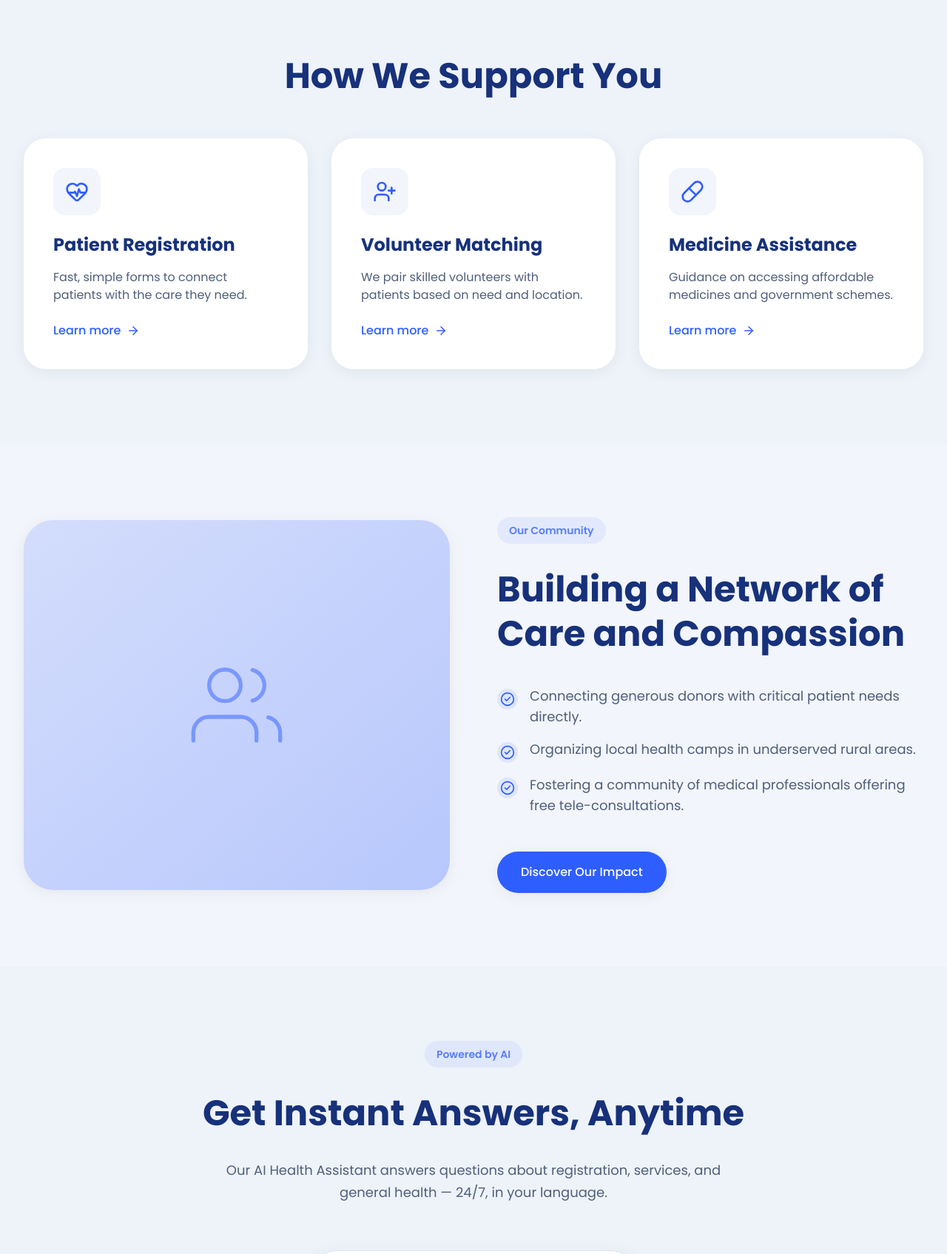
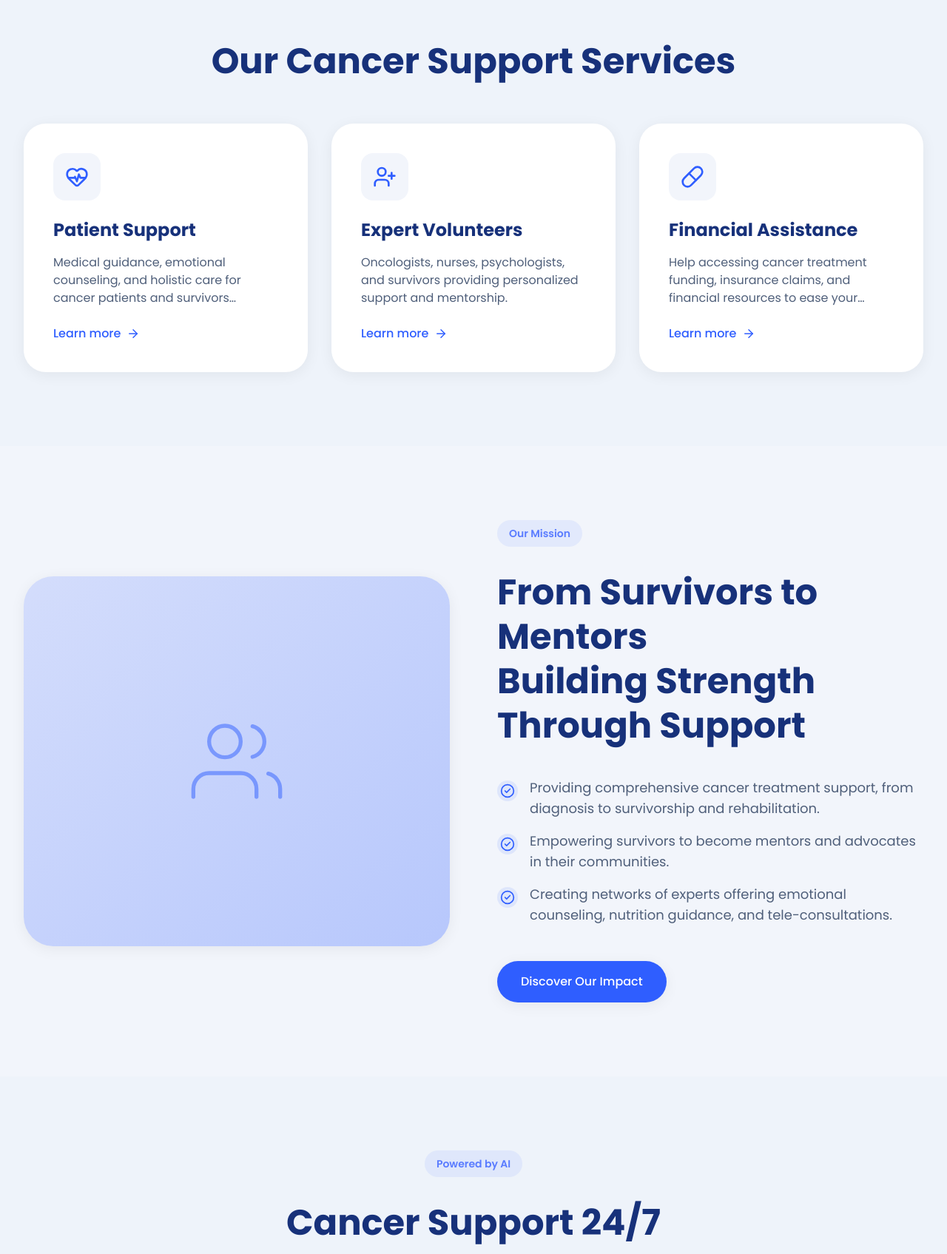
Before and after one commit to bhagyoday-j/Jarurat-Care-Assignment, a React (Vite) app in the folder frontend/: page / in a window 1280 px wide. Shown: the part 1047-2742 px from the top of the page at 74% size. Built offline with nearby package versions, Linux system fonts and the light colour scheme.

Commit message:
feat: transform website to cancer patient support theme

```diff
--- a/frontend/src/pages/Home.jsx
+++ b/frontend/src/pages/Home.jsx
@@ -12,13 +12,13 @@ const Home = () => {
         <div className="max-w-[1280px] mx-auto px-8 grid grid-cols-1 lg:grid-cols-2 gap-12 items-center">
           <div className="space-y-8">
             <div className="inline-block px-4 py-2 bg-accent/10 text-accent rounded-full text-sm font-semibold mb-2">
-              Trusted Healthcare NGO
+              Cancer Support & Empowerment
             </div>
             <h1 className="text-5xl md:text-[72px] font-bold text-primary leading-[1.1]">
-              Healthcare Support,<br />Within Everyone's Reach
+              Empowering Cancer<br />Survivors to Thrive
             </h1>
             <p className="text-textMuted text-lg leading-relaxed max-w-lg">
-              Connecting patients, volunteers, and caregivers across India — because no one should face illness alone.
+              Supporting the physical and emotional needs of cancer patients transforms them into sources of strength. Together, we build hope, healing, and a community that never gives up.
             </p>
             <div className="flex flex-col sm:flex-row gap-4 pt-4">
               <Link to="/register" className="bg-secondary text-white px-8 py-4 rounded-full shadow-soft hover:scale-[1.03] transition-transform duration-300 font-medium text-center">
@@ -44,7 +44,7 @@ const Home = () => {
       <SectionWrapper className="bg-bgSection py-[100px]">
         <div className="max-w-[1280px] mx-auto px-8">
           <div className="text-center mb-16">
-            <h2 className="text-4xl md:text-[48px] font-bold text-primary">How We Support You</h2>
+            <h2 className="text-4xl md:text-[48px] font-bold text-primary">Our Cancer Support Services</h2>
           </div>
           <div className="grid grid-cols-1 md:grid-cols-3 gap-8">
             {/* Card 1 */}
@@ -52,8 +52,8 @@ const Home = () => {
               <div className="bg-bgLight w-16 h-16 rounded-2xl flex items-center justify-center mb-6 text-secondary group-hover:scale-110 transition-transform">
                 <HeartPulse size={32} />
               </div>
-              <h3 className="text-2xl font-bold text-primary mb-4">Patient Registration</h3>
-              <p className="text-textMuted mb-6 line-clamp-3">Fast, simple forms to connect patients with the care they need.</p>
+              <h3 className="text-2xl font-bold text-primary mb-4">Patient Support</h3>
+              <p className="text-textMuted mb-6 line-clamp-3">Medical guidance, emotional counseling, and holistic care for cancer patients and survivors throughout their journey.</p>
               <Link to="/register" className="text-secondary font-medium flex items-center gap-2 group-hover:gap-3 transition-all">
                 Learn more <ArrowRight size={18} />
               </Link>
@@ -63,8 +63,8 @@ const Home = () => {
               <div className="bg-bgLight w-16 h-16 rounded-2xl flex items-center justify-center mb-6 text-secondary group-hover:scale-110 transition-transform">
                 <UserPlus size={32} />
               </div>
-              <h3 className="text-2xl font-bold text-primary mb-4">Volunteer Matching</h3>
-              <p className="text-textMuted mb-6 line-clamp-3">We pair skilled volunteers with patients based on need and location.</p>
+              <h3 className="text-2xl font-bold text-primary mb-4">Expert Volunteers</h3>
+              <p className="text-textMuted mb-6 line-clamp-3">Oncologists, nurses, psychologists, and survivors providing personalized support and mentorship.</p>
               <Link to="/register" className="text-secondary font-medium flex items-center gap-2 group-hover:gap-3 transition-all">
                 Learn more <ArrowRight size={18} />
               </Link>
@@ -74,8 +74,8 @@ const Home = () => {
               <div className="bg-bgLight w-16 h-16 rounded-2xl flex items-center justify-center mb-6 text-secondary group-hover:scale-110 transition-transform">
                 <Pill size={32} />
               </div>
-              <h3 className="text-2xl font-bold text-primary mb-4">Medicine Assistance</h3>
-              <p className="text-textMuted mb-6 line-clamp-3">Guidance on accessing affordable medicines and government schemes.</p>
+              <h3 className="text-2xl font-bold text-primary mb-4">Financial Assistance</h3>
+              <p className="text-textMuted mb-6 line-clamp-3">Help accessing cancer treatment funding, insurance claims, and financial resources to ease your burden.</p>
               <Link to="/services" className="text-secondary font-medium flex items-center gap-2 group-hover:gap-3 transition-all">
                 Learn more <ArrowRight size={18} />
               </Link>
@@ -97,23 +97,23 @@ const Home = () => {
           </div>
           <div className="space-y-8">
             <div className="inline-block px-4 py-2 bg-accent/10 text-accent rounded-full text-sm font-semibold">
-              Our Community
+              Our Mission
             </div>
             <h2 className="text-4xl md:text-[48px] font-bold text-primary leading-tight">
-              Building a Network of Care and Compassion
+              From Survivors to Mentors<br />Building Strength Through Support
             </h2>
             <ul className="space-y-4 pt-2">
               <li className="flex items-start gap-4">
                 <div className="mt-1 bg-secondary/10 p-1 rounded-full"><CheckCircle2 className="text-secondary" size={20} /></div>
-                <p className="text-textMuted text-lg">Connecting generous donors with critical patient needs directly.</p>
+                <p className="text-textMuted text-lg">Providing comprehensive cancer treatment support, from diagnosis to survivorship and rehabilitation.</p>
               </li>
               <li className="flex items-start gap-4">
                 <div className="mt-1 bg-secondary/10 p-1 rounded-full"><CheckCircle2 className="text-secondary" size={20} /></div>
-                <p className="text-textMuted text-lg">Organizing local health camps in underserved rural areas.</p>
+                <p className="text-textMuted text-lg">Empowering survivors to become mentors and advocates in their communities.</p>
               </li>
               <li className="flex items-start gap-4">
                 <div className="mt-1 bg-secondary/10 p-1 rounded-full"><CheckCircle2 className="text-secondary" size={20} /></div>
-                <p className="text-textMuted text-lg">Fostering a community of medical professionals offering free tele-consultations.</p>
+                <p className="text-textMuted text-lg">Creating networks of experts offering emotional counseling, nutrition guidance, and tele-consultations.</p>
               </li>
             </ul>
             <div className="pt-4">
@@ -132,22 +132,22 @@ const Home = () => {
             Powered by AI
           </div>
           <h2 className="text-4xl md:text-[48px] font-bold text-primary leading-tight">
-            Get Instant Answers, Anytime
+            Cancer Support 24/7
           </h2>
           <p className="text-textMuted text-lg leading-relaxed pb-8">
-            Our AI Health Assistant answers questions about registration, services, and general health — 24/7, in your language.
+            Our AI Assistant provides instant answers about cancer support services, treatment options, and mental health resources — available round the clock in your language.
           </p>
 
           <div className="max-w-md mx-auto bg-white rounded-[40px] shadow-medium p-6 text-left relative z-10 mb-8 border border-border">
             <div className="flex gap-3 mb-6 items-end justify-end">
               <div className="bg-secondary text-white px-4 py-3 rounded-[20px] rounded-br-sm text-sm shadow-soft">
-                How can I volunteer as a nurse?
+                How can I cope with side effects during chemotherapy?
               </div>
             </div>
             <div className="flex gap-3 items-end justify-start">
               <div className="w-8 h-8 rounded-full bg-primary flex items-center justify-center flex-shrink-0 text-white text-xs">🤖</div>
               <div className="bg-bgSection text-textPrimary px-4 py-3 rounded-[20px] rounded-bl-sm text-sm shadow-soft">
-                Thank you for your interest! You can register as a nurse by going to our "Get Involved" page and filling out the volunteer form. We'll match you with local patients in need of your skills.
+                Managing side effects is important for your wellbeing. We offer nutrition guidance, mental health counseling, and peer support. Connect with our experts through our support platform or reach out to us for personalized guidance.
               </div>
             </div>
           </div>
@@ -164,25 +164,25 @@ const Home = () => {
           <div className="grid grid-cols-2 md:grid-cols-4 gap-8 md:gap-12 text-center">
             <div className="space-y-2">
               <div className="text-5xl md:text-6xl font-bold text-white flex justify-center items-center gap-2">
-                <Activity className="text-accent hidden sm:block" size={40} /> 2,400+
+                <Activity className="text-accent hidden sm:block" size={40} /> 5,200+
               </div>
-              <p className="text-accent font-medium text-lg">Patients Supported</p>
+              <p className="text-accent font-medium text-lg">Cancer Patients Supported</p>
             </div>
             <div className="space-y-2">
               <div className="text-5xl md:text-6xl font-bold text-white flex justify-center items-center gap-2">
-                <Users className="text-accent hidden sm:block" size={40} /> 380
+                <Users className="text-accent hidden sm:block" size={40} /> 520
               </div>
-              <p className="text-accent font-medium text-lg">Active Volunteers</p>
+              <p className="text-accent font-medium text-lg">Expert Volunteers</p>
             </div>
             <div className="space-y-2">
               <div className="text-5xl md:text-6xl font-bold text-white flex justify-center items-center gap-2">
-                <Building className="text-accent hidden sm:block" size={40} /> 12
+                <Building className="text-accent hidden sm:block" size={40} /> 28
               </div>
-              <p className="text-accent font-medium text-lg">Partner Clinics</p>
+              <p className="text-accent font-medium text-lg">Partner Oncology Centers</p>
             </div>
             <div className="space-y-2">
               <div className="text-5xl md:text-6xl font-bold text-white flex justify-center items-center gap-2">
-                <Map className="text-accent hidden sm:block" size={40} /> 6
+                <Map className="text-accent hidden sm:block" size={40} /> 12
               </div>
               <p className="text-accent font-medium text-lg">States Covered</p>
             </div>
@@ -195,8 +195,8 @@ const Home = () => {
         <div className="max-w-[1280px] mx-auto px-8">
           <div className="flex flex-col md:flex-row justify-between items-start md:items-end gap-6 mb-16">
             <div className="space-y-2">
-              <div className="inline-block px-4 py-2 bg-accent/10 text-accent rounded-full text-sm font-semibold mb-4">News & Insights</div>
-              <h2 className="text-4xl md:text-[48px] font-bold text-primary leading-tight">Latest from our network</h2>
+              <div className="inline-block px-4 py-2 bg-accent/10 text-accent rounded-full text-sm font-semibold mb-4">Stories & Updates</div>
+              <h2 className="text-4xl md:text-[48px] font-bold text-primary leading-tight">Cancer Warriors & Hope Stories</h2>
             </div>
             <Link to="/blogs" className="text-secondary font-medium items-center gap-2 hover:gap-3 transition-all inline-flex whitespace-nowrap">
               View all posts <ArrowRight size={18} />
@@ -228,8 +228,8 @@ const Home = () => {
                 <div className="h-[200px] w-full bg-gradient-to-tr from-accent/30 to-bgLight relative"></div>
                 <div className="p-6 flex-1 flex flex-col justify-between">
                   <div>
-                    <span className="bg-accent/10 text-accent text-xs font-bold rounded-full px-3 py-1 uppercase tracking-wider mb-3 inline-block">Stories</span>
-                    <h3 className="text-lg font-bold text-primary mb-3 group-hover:text-secondary transition-colors leading-tight">Volunteer Spotlight: Dr. Meera Shah</h3>
+                    <span className="bg-accent/10 text-accent text-xs font-bold rounded-full px-3 py-1 uppercase tracking-wider mb-3 inline-block">Expert Focus</span>
+                    <h3 className="text-lg font-bold text-primary mb-3 group-hover:text-secondary transition-colors leading-tight">Dr. Meera Shah: Oncologist & Advocate</h3>
                   </div>
                   <div className="pt-4 border-t border-border">
                     <span className="text-sm text-textMuted font-medium">May 05, 2026</span>
@@ -240,8 +240,8 @@ const Home = () => {
                 <div className="h-[200px] w-full bg-gradient-to-bl from-primary/20 to-secondary/20 relative"></div>
                 <div className="p-6 flex-1 flex flex-col justify-between">
                   <div>
-                    <span className="bg-accent/10 text-accent text-xs font-bold rounded-full px-3 py-1 uppercase tracking-wider mb-3 inline-block">Guide</span>
-                    <h3 className="text-lg font-bold text-primary mb-3 group-hover:text-secondary transition-colors leading-tight">Accessing Free Medicines Under PM-JAY</h3>
+                    <span className="bg-accent/10 text-accent text-xs font-bold rounded-full px-3 py-1 uppercase tracking-wider mb-3 inline-block">Resources</span>
+                    <h3 className="text-lg font-bold text-primary mb-3 group-hover:text-secondary transition-colors leading-tight">Financial Aid & Cancer Treatment Schemes</h3>
                   </div>
                   <div className="pt-4 border-t border-border">
                     <span className="text-sm text-textMuted font-medium">April 28, 2026</span>
--- a/frontend/src/pages/Register.jsx
+++ b/frontend/src/pages/Register.jsx
@@ -62,10 +62,10 @@ const Register = () => {
     <div className="bg-bgSection min-h-screen py-20">
       <SectionWrapper className="max-w-[1100px] mx-auto px-8">
         <div className="space-y-4 mb-16 text-center">
-          <div className="inline-block px-4 py-2 bg-accent/10 text-accent rounded-full text-sm font-semibold mx-auto">Get Involved</div>
-          <h1 className="text-4xl md:text-5xl font-bold text-primary leading-tight mb-4">Get Involved or Request Support</h1>
+          <div className="inline-block px-4 py-2 bg-accent/10 text-accent rounded-full text-sm font-semibold mx-auto">Join Us</div>
+          <h1 className="text-4xl md:text-5xl font-bold text-primary leading-tight mb-4">Seek Support or Become a Mentor</h1>
           <p className="text-textMuted text-lg max-w-2xl mx-auto leading-relaxed">
-            Whether you need assistance or want to offer your skills to help others, you are in the right place.
+            Whether you're facing a cancer diagnosis or want to support survivors, there's a place for you in our caring community.
           </p>
         </div>
 
@@ -76,26 +76,27 @@ const Register = () => {
               className={`flex-1 py-6 text-lg font-medium transition-colors ${activeTab === 'patient' ? 'text-secondary border-b-2 border-secondary bg-bgSection/50' : 'text-textMuted hover:bg-bgSection/30 hover:text-textPrimary'}`}
               onClick={() => { setActiveTab('patient'); setIsSubmitted(false); }}
             >
-              Patient Support
+              I Need Support
             </button>
             <button
               className={`flex-1 py-6 text-lg font-medium transition-colors ${activeTab === 'volunteer' ? 'text-secondary border-b-2 border-secondary bg-bgSection/50' : 'text-textMuted hover:bg-bgSection/30 hover:text-textPrimary'}`}
               onClick={() => { setActiveTab('volunteer'); setIsSubmitted(false); }}
             >
-              Volunteer Registration
+              I Want to Help
             </button>
           </div>
 
           <div className="p-8 md:p-12">
             {isSubmitted ? (
               <div className="min-h-[400px] flex items-center justify-center">
-                <FormSuccess message={activeTab === 'patient' ? "Your request for support has been received. Our team will contact you shortly." : "Thank you for volunteering! We have received your application and will be in touch."} />
+                <FormSuccess message={activeTab === 'patient' ? "Thank you for reaching out. We understand your journey. Our team will connect with you shortly to provide personalized support." : "Thank you for opening your heart to help others. We will review your application and be in touch soon."} />
               </div>
             ) : (
               <>
                 {/* Patient Form */}
                 {activeTab === 'patient' && (
                   <form onSubmit={handleSubmitPatient(onSubmitPatient)} className="space-y-6">
+                    <p className="text-textMuted text-sm mb-6 p-4 bg-bgLight rounded-2xl">We're here to support you through every step of your cancer journey. Your information is confidential and will help us provide personalized care.</p>
                     <div className="grid grid-cols-1 md:grid-cols-2 gap-6">
                       <div>
                         <label className="block text-sm font-medium text-textPrimary mb-2">Full Name</label>
@@ -135,8 +136,8 @@ const Register = () => {
                     </div>
 
                     <div>
-                      <label className="block text-sm font-medium text-textPrimary mb-2">Health Concern</label>
-                      <textarea {...registerPatient("concern", { required: "Please describe your concern" })} className="w-full bg-bgLight rounded-2xl border border-border p-5 focus:ring-2 focus:ring-secondary/30 outline-none min-h-[120px]"></textarea>
+                      <label className="block text-sm font-medium text-textPrimary mb-2">Tell Us About Your Cancer Journey</label>
+                      <textarea {...registerPatient("concern", { required: "Please tell us about your situation" })} placeholder="Stage of cancer, current treatment, concerns, or support needed..." className="w-full bg-bgLight rounded-2xl border border-border p-5 focus:ring-2 focus:ring-secondary/30 outline-none min-h-[120px]"></textarea>
                       {errorsPatient.concern && <p className="text-red-500 text-sm mt-1">{errorsPatient.concern.message}</p>}
                     </div>
 
@@ -168,6 +169,7 @@ const Register = () => {
                 {/* Volunteer Form */}
                 {activeTab === 'volunteer' && (
                   <form onSubmit={handleSubmitVolunteer(onSubmitVolunteer)} className="space-y-6">
+                    <p className="text-textMuted text-sm mb-6 p-4 bg-bgLight rounded-2xl">Join our network of compassionate healthcare professionals and survivors. Together, we empower cancer patients to reclaim their lives.</p>
                     <div className="grid grid-cols-1 md:grid-cols-2 gap-6">
                       <div>
                         <label className="block text-sm font-medium text-textPrimary mb-2">Full Name</label>
@@ -188,15 +190,16 @@ const Register = () => {
                         {errorsVolunteer.phone && <p className="text-red-500 text-sm mt-1">{errorsVolunteer.phone.message}</p>}
                       </div>
                       <div>
-                        <label className="block text-sm font-medium text-textPrimary mb-2">Profession</label>
+                        <label className="block text-sm font-medium text-textPrimary mb-2">Your Role in Cancer Care</label>
                         <select {...registerVolunteer("profession", { required: "Profession is required" })} className="w-full bg-bgLight rounded-2xl border border-border h-14 px-5 focus:ring-2 focus:ring-secondary/30 outline-none appearance-none">
                           <option value="">Select...</option>
-                          <option value="Doctor">Doctor</option>
-                          <option value="Nurse">Nurse</option>
+                          <option value="Oncologist">Oncologist</option>
+                          <option value="Oncology Nurse">Oncology Nurse</option>
                           <option value="Pharmacist">Pharmacist</option>
-                          <option value="Counselor">Counselor</option>
-                          <option value="Admin">Admin</option>
-                          <option value="Other">Other</option>
+                          <option value="Counselor/Psychologist">Counselor/Psychologist</option>
+                          <option value="Nutritionist">Nutritionist</option>
+                          <option value="Cancer Survivor">Cancer Survivor</option>
+                          <option value="Other Healthcare Professional">Other Healthcare Professional</option>
                         </select>
                         {errorsVolunteer.profession && <p className="text-red-500 text-sm mt-1">{errorsVolunteer.profession.message}</p>}
                       </div>
@@ -216,20 +219,20 @@ const Register = () => {
                     </div>
 
                     <div>
-                      <label className="block text-sm font-medium text-textPrimary mb-2">Skills / Experience (Optional)</label>
-                      <textarea {...registerVolunteer("skills")} className="w-full bg-bgLight rounded-2xl border border-border p-5 focus:ring-2 focus:ring-secondary/30 outline-none min-h-[100px]"></textarea>
+                      <label className="block text-sm font-medium text-textPrimary mb-2">Your Experience & Skills (Optional)</label>
+                      <textarea {...registerVolunteer("skills")} placeholder="Years of experience in cancer care, specializations, languages you speak, any training..." className="w-full bg-bgLight rounded-2xl border border-border p-5 focus:ring-2 focus:ring-secondary/30 outline-none min-h-[100px]"></textarea>
                     </div>
 
                     <div>
                       <label className="flex items-start gap-3 cursor-pointer mt-4">
                         <input type="checkbox" {...registerVolunteer("agreement", { required: "You must agree to the terms" })} className="mt-1 text-secondary focus:ring-secondary rounded" />
-                        <span className="text-sm text-textMuted">I agree to the Jarurat Care Foundation volunteer code of conduct and confirm that the information provided is accurate.</span>
+                        <span className="text-sm text-textMuted">I agree to uphold the values of compassion, confidentiality, and patient-centered care, and confirm that the information provided is accurate.</span>
                       </label>
                       {errorsVolunteer.agreement && <p className="text-red-500 text-sm mt-1">{errorsVolunteer.agreement.message}</p>}
                     </div>
 
                     <button type="submit" className="bg-secondary text-white px-8 py-4 rounded-full shadow-soft hover:scale-[1.02] transition-transform duration-300 font-medium w-full md:w-auto">
-                      Register as Volunteer
+                      Join as Mentor
                     </button>
                   </form>
                 )}
```
